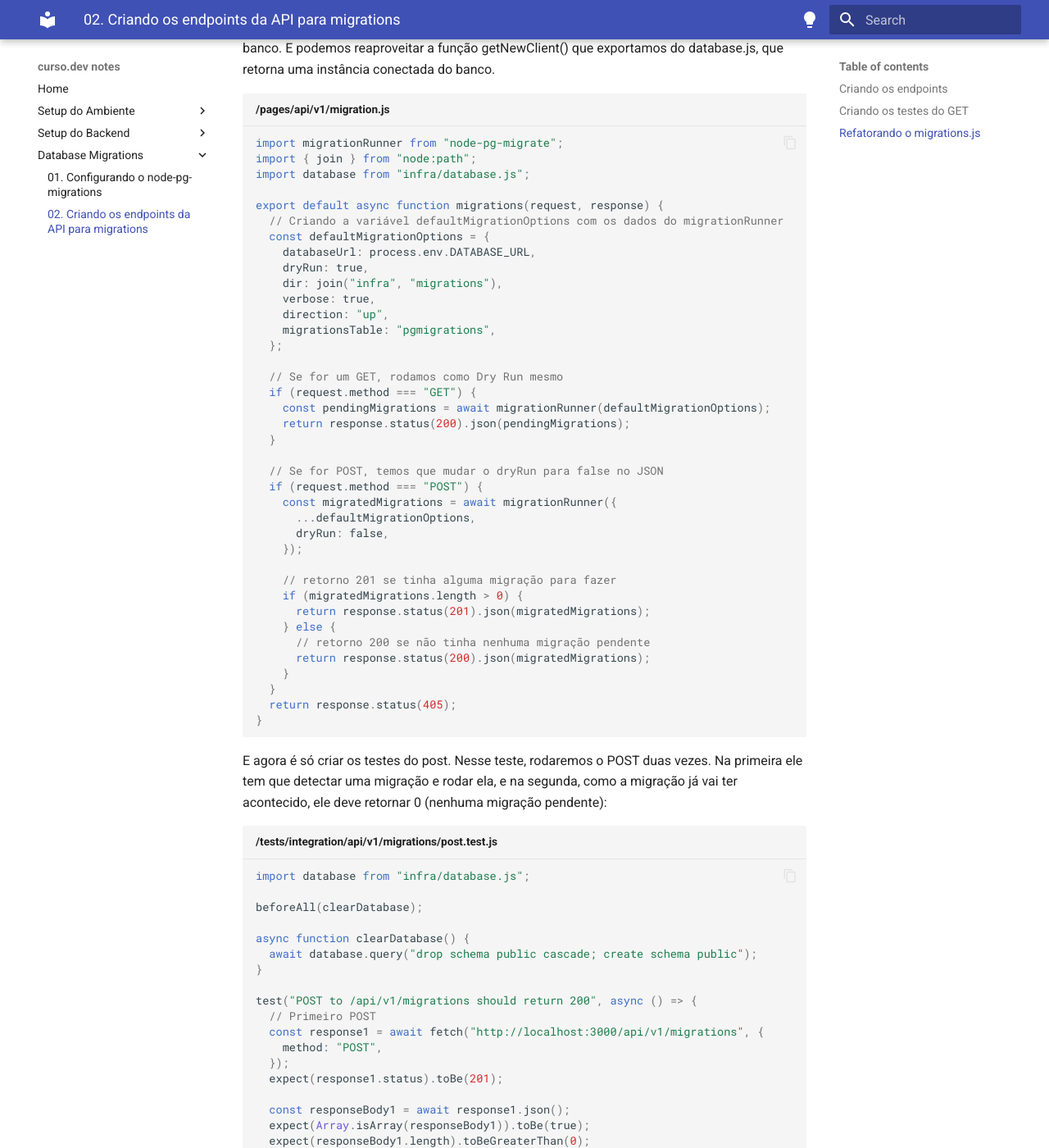
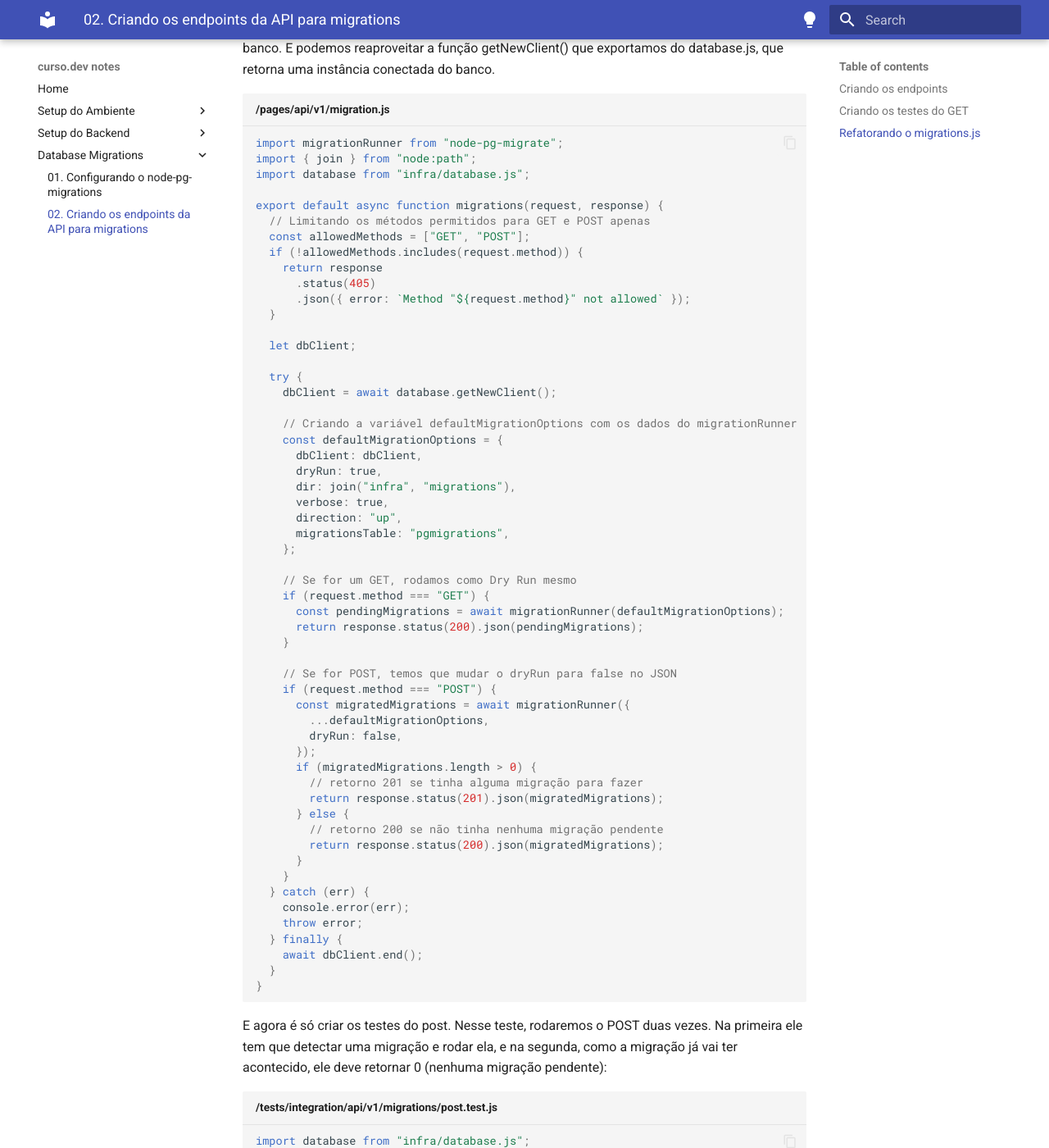
Before and after one commit to brunononogaki/curso.dev-study-notes-mkdocs, an MkDocs documentation site: the page built from docs/database_migrations/02_Criando_API_Migration.md, in a window 1280 px wide and 1400 px high, scrolled down 2843 px. Shown: the whole window at 82% size. Built offline with MkDocs 1.6.1 and Material for MkDocs 9.7.7, drawn with Linux system fonts in a browser that asks for light colours; some of the changed text lies outside the part shown.

Commit message:
Criando a sessão de banco de dados de prod e staging

````diff
--- a/docs/database_migrations/02_Criando_API_Migration.md
+++ b/docs/database_migrations/02_Criando_API_Migration.md
@@ -118,44 +118,63 @@ Sucesso! Testes do GET funcionando!
 Vamos dar uma melhorada no código do migrations.js, que tem muita repetição de definição do banco. E podemos reaproveitar a função getNewClient() que exportamos do database.js, que retorna uma instância conectada do banco.
 
 ```javascript title="/pages/api/v1/migration.js"
+
 import migrationRunner from "node-pg-migrate";
 import { join } from "node:path";
 import database from "infra/database.js";
 
 export default async function migrations(request, response) {
-  // Criando a variável defaultMigrationOptions com os dados do migrationRunner
-  const defaultMigrationOptions = {
-    databaseUrl: process.env.DATABASE_URL,
-    dryRun: true,
-    dir: join("infra", "migrations"),
-    verbose: true,
-    direction: "up",
-    migrationsTable: "pgmigrations",
-  };
-
-  // Se for um GET, rodamos como Dry Run mesmo
-  if (request.method === "GET") {
-    const pendingMigrations = await migrationRunner(defaultMigrationOptions);
-    return response.status(200).json(pendingMigrations);
+  // Limitando os métodos permitidos para GET e POST apenas
+  const allowedMethods = ["GET", "POST"];
+  if (!allowedMethods.includes(request.method)) {
+    return response
+      .status(405)
+      .json({ error: `Method "${request.method}" not allowed` });
   }
 
-  // Se for POST, temos que mudar o dryRun para false no JSON
-  if (request.method === "POST") {
-    const migratedMigrations = await migrationRunner({
-      ...defaultMigrationOptions,
-      dryRun: false,
-    });
+  let dbClient;
 
-    // retorno 201 se tinha alguma migração para fazer
-    if (migratedMigrations.length > 0) {
-      return response.status(201).json(migratedMigrations);
-    } else {
-      // retorno 200 se não tinha nenhuma migração pendente
-      return response.status(200).json(migratedMigrations);
+  try {
+    dbClient = await database.getNewClient();
+
+    // Criando a variável defaultMigrationOptions com os dados do migrationRunner
+    const defaultMigrationOptions = {
+      dbClient: dbClient,
+      dryRun: true,
+      dir: join("infra", "migrations"),
+      verbose: true,
+      direction: "up",
+      migrationsTable: "pgmigrations",
+    };
+
+    // Se for um GET, rodamos como Dry Run mesmo
+    if (request.method === "GET") {
+      const pendingMigrations = await migrationRunner(defaultMigrationOptions);
+      return response.status(200).json(pendingMigrations);
     }
+
+    // Se for POST, temos que mudar o dryRun para false no JSON
+    if (request.method === "POST") {
+      const migratedMigrations = await migrationRunner({
+        ...defaultMigrationOptions,
+        dryRun: false,
+      });
+      if (migratedMigrations.length > 0) {
+        // retorno 201 se tinha alguma migração para fazer
+        return response.status(201).json(migratedMigrations);
+      } else {
+        // retorno 200 se não tinha nenhuma migração pendente
+        return response.status(200).json(migratedMigrations);
+      }
+    }
+  } catch (err) {
+    console.error(err);
+    throw error;
+  } finally {
+    await dbClient.end();
   }
-  return response.status(405);
 }
+
 ```
 
 E agora é só criar os testes do post. Nesse teste, rodaremos o POST duas vezes. Na primeira ele tem que detectar uma migração e rodar ela, e na segunda, como a migração já vai ter acontecido, ele deve retornar 0 (nenhuma migração pendente):
@@ -191,3 +210,5 @@ test("POST to /api/v1/migrations should return 200", async () => {
   expect(responseBody2.length).toBe(0);
 });
 ```
+
+Agora já podemos subir esse código para o git, e rodar as migrações nos nossos bancos de Produção e Homologação, chamando as nossas APIs públicas! 🙌🙌🙌
--- a/mkdocs.yml
+++ b/mkdocs.yml
@@ -8,6 +8,7 @@ nav:
   - Setup do Backend:
       - 01. Criando uma página de status: setup_backend/01_pagina_status.md
       - 02. Integrando um Banco de Dados local: setup_backend/02_banco_local.md
+      - 03. Integrando um Banco de Dados de Produção e Staging: setup_backend/03_banco_prod_staging.md
   - Database Migrations:
       - 01. Configurando o node-pg-migrations: database_migrations/01_Configurando_node-pg-migrations.md
       - 02. Criando os endpoints da API para migrations: database_migrations/02_Criando_API_Migration.md
````
Also changed, not shown: docs/setup_backend/02_banco_local.md (+0 -33 lines), docs/setup_backend/03_banco_prod_staging.md (added, +73 -0 lines), docs/setup_backend/static/db_prod_preview_vercel.png (added), docs/setup_backend/static/deployment_preview.png (added), docs/setup_backend/static/vercel_preview_test.png (added).
